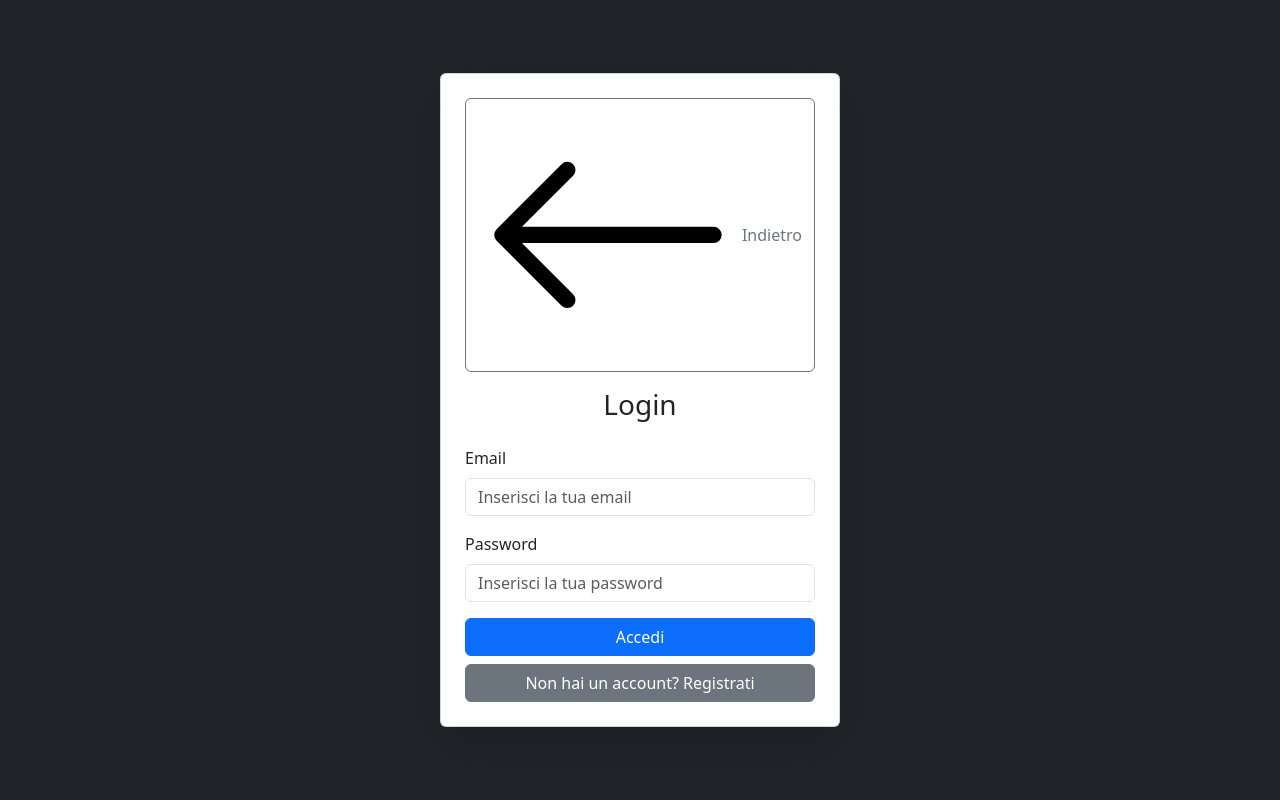
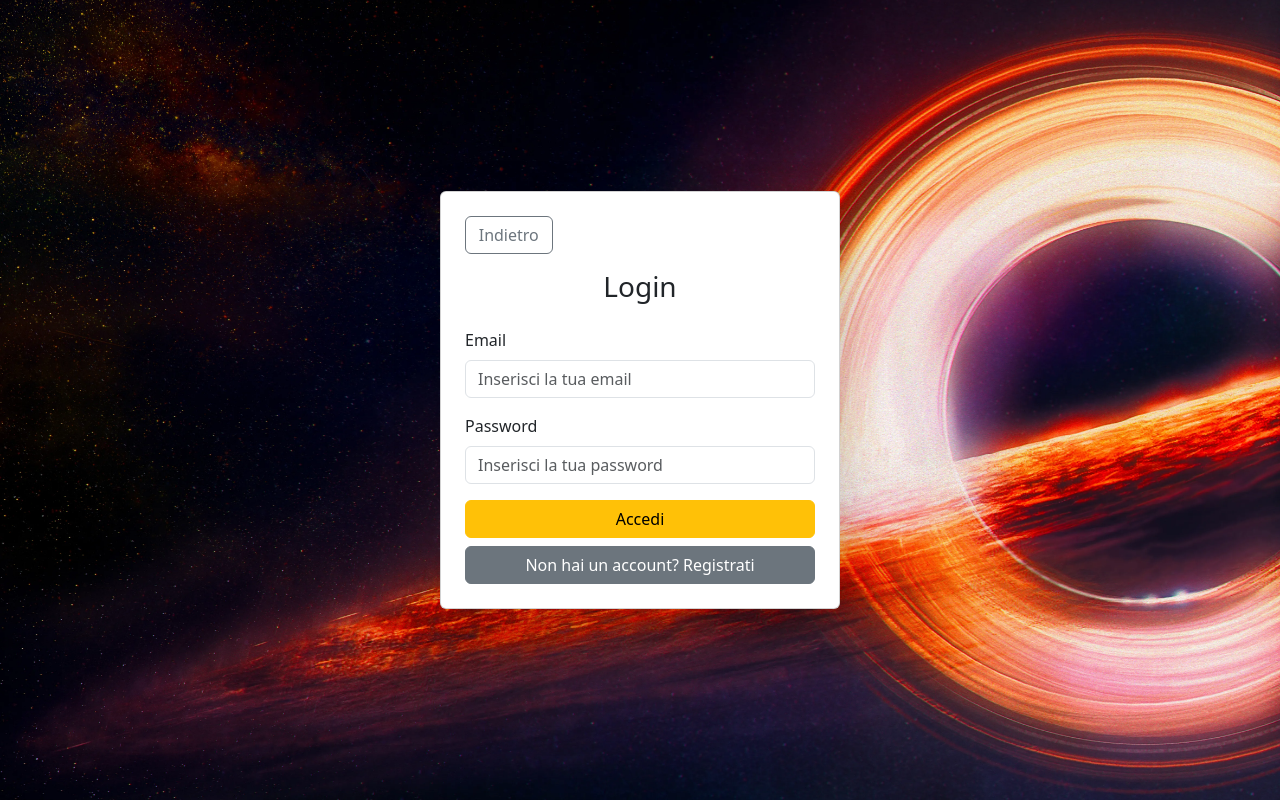
Before and after one commit to MauroTuzzolino/CAPSTONE, a React (Vite) app in the folder front-end/: page /login in a window 1280 px wide. Built offline with nearby package versions, Linux system fonts and the light colour scheme.

Commit message:
Ultime modifiche al login-form

```diff
--- a/front-end/src/components/HomePage.jsx
+++ b/front-end/src/components/HomePage.jsx
@@ -1,6 +1,6 @@
 import React, { useEffect, useState } from "react";
 import { Card, Spinner, Button, Container } from "react-bootstrap";
-import "../css/HomeMain.css";
+import "../css/HomePage.css";
 
 const HomeMain = () => {
   const [articles, setArticles] = useState([]);
--- a/front-end/src/components/LoginPage.jsx
+++ b/front-end/src/components/LoginPage.jsx
@@ -1,7 +1,6 @@
 import React from "react";
 import { Form, Button, Card } from "react-bootstrap";
 import { useNavigate } from "react-router-dom";
-import { ArrowLeft } from "react-bootstrap-icons";
 
 const LoginPage = () => {
   const navigate = useNavigate();
@@ -12,11 +11,11 @@ const LoginPage = () => {
   };
 
   return (
-    <div className="d-flex justify-content-center align-items-center vh-100 bg-dark">
+    <div className="d-flex justify-content-center align-items-center vh-100 ">
       <Card className="p-4 shadow-lg" style={{ width: "100%", maxWidth: "400px" }}>
         {/* Pulsante indietro */}
-        <Button variant="outline-secondary" className="mb-3 d-flex align-items-center gap-1" onClick={() => navigate("/")}>
-          <ArrowLeft /> Indietro
+        <Button variant="outline-secondary" className="mb-3 d-flex justify-content-center align-items-center gap-1 w-25" onClick={() => navigate("/")}>
+          Indietro
         </Button>
 
         <h3 className="text-center mb-4">Login</h3>
@@ -33,7 +32,7 @@ const LoginPage = () => {
           </Form.Group>
 
           <div className="d-grid gap-2">
-            <Button variant="primary" type="submit">
+            <Button variant="warning" type="submit">
               Accedi
             </Button>
             <Button variant="secondary" onClick={() => navigate("/register")}>
```
Also changed, not shown: front-end/src/css/HomePage.css (renamed from front-end/src/css/HomeMain.css).
